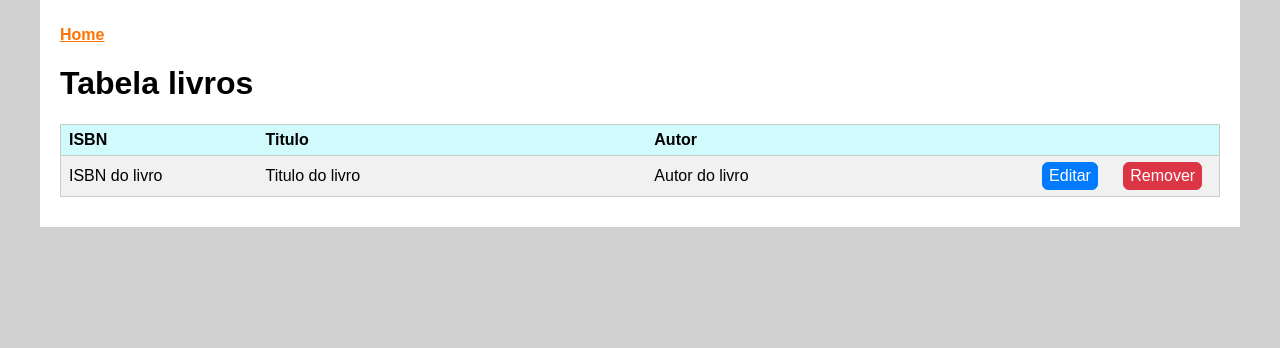
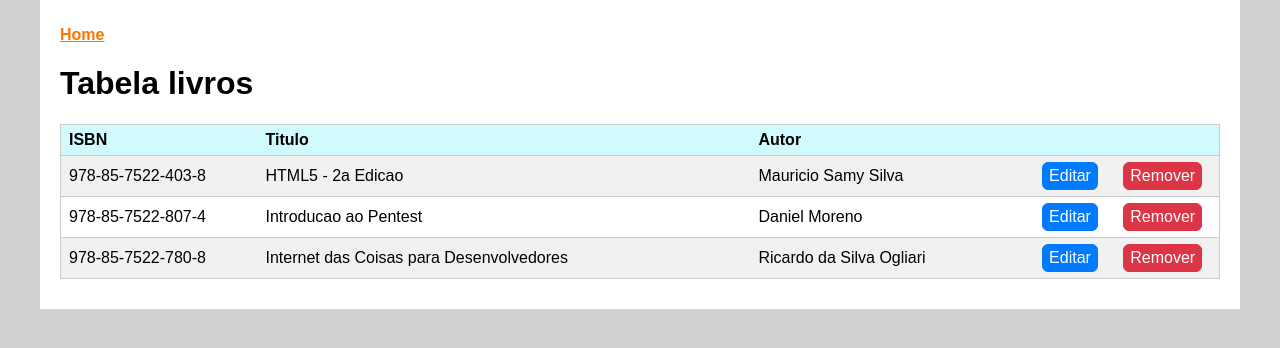
Before and after one commit to danielmccastro/react-aprenda-praticando, a React (Create React App) app in the folder crud/: page / in a window 1280 px wide. Shown: the top 348 px of the page. Built offline with nearby package versions, Linux system fonts and the light colour scheme.

Commit message:
Updated components

```diff
--- a/crud/src/App.js
+++ b/crud/src/App.js
@@ -3,11 +3,34 @@
 import TabelaLivros from "./components/TabelaLivros";
 
 class App extends Component {
+state = {
+  livros: [
+    {
+      id: 1,
+      isbn: "978-85-7522-403-8",
+      titulo: "HTML5 - 2a Edicao",
+      autor: "Mauricio Samy Silva"
+    },
+    {
+      id: 2,
+      isbn: "978-85-7522-807-4",
+      titulo: "Introducao ao Pentest",
+      autor: "Daniel Moreno"
+    },
+    {
+      id: 3,
+      isbn: "978-85-7522-780-8",
+      titulo: "Internet das Coisas para Desenvolvedores",
+      autor: "Ricardo da Silva Ogliari"
+    },
+  ]
+}
+
   render() {
     return (
       <div className="App">
         <Menu />
-        <TabelaLivros />
+        <TabelaLivros livros={this.state.livros}/>
       </div>
     )
   }
--- a/crud/src/components/TabelaLivros.jsx
+++ b/crud/src/components/TabelaLivros.jsx
@@ -1,9 +1,11 @@
 import React from "react";
 
-const TabelaLivros = (props) => {
+const TabelaLivros = ({ livros }) => {
   return (
     <div className="livros">
       <h1>Tabela livros</h1>
+      {livros.length === 0 && <h2>Nenhum livro cadastrado!</h2>}
+      {livros.length > 0 && (
         <table className="tabela">
           <thead>
             <tr>
@@ -15,10 +17,11 @@
             </tr>
           </thead>
           <tbody>
-          <tr>
-            <td>ISBN do livro</td>
-            <td>Titulo do livro</td>
-            <td>Autor do livro</td>
+            {livros.map((livro) => (
+              <tr key={livro.isbn}>
+                <td>{livro.isbn}</td>
+                <td>{livro.titulo}</td>
+                <td>{livro.autor}</td>
                 <td>
                   <button className="botao editar">Editar</button>
                 </td>
@@ -26,8 +29,10 @@
                   <button className="botao remover">Remover</button>
                 </td>
               </tr>
+            ))}
           </tbody>
         </table>
+      )}
     </div>
   );
 };
```
Lines whose indentation alone changed are shown as unchanged.
